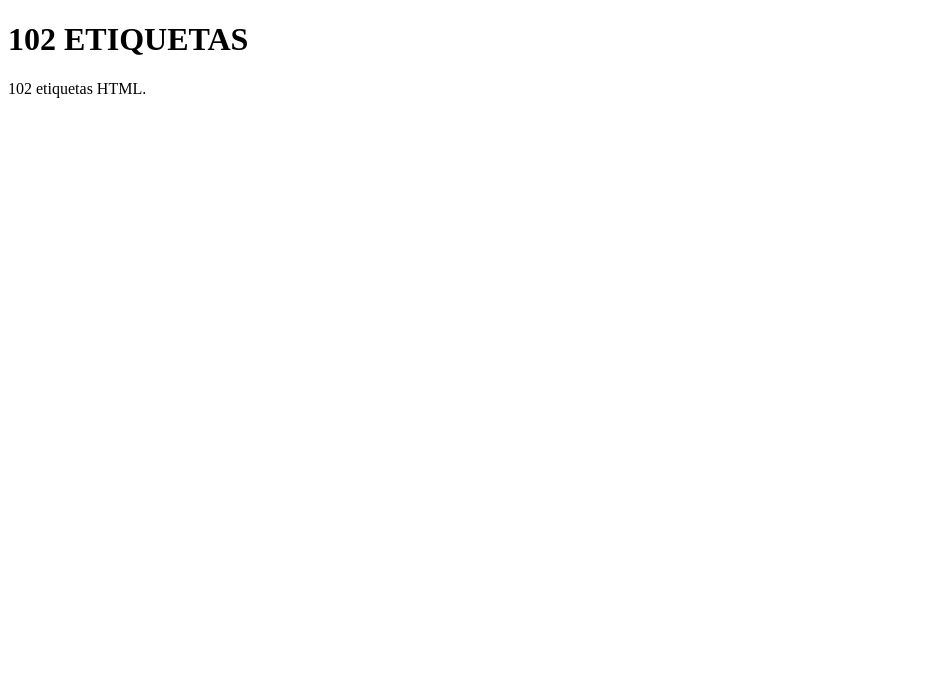
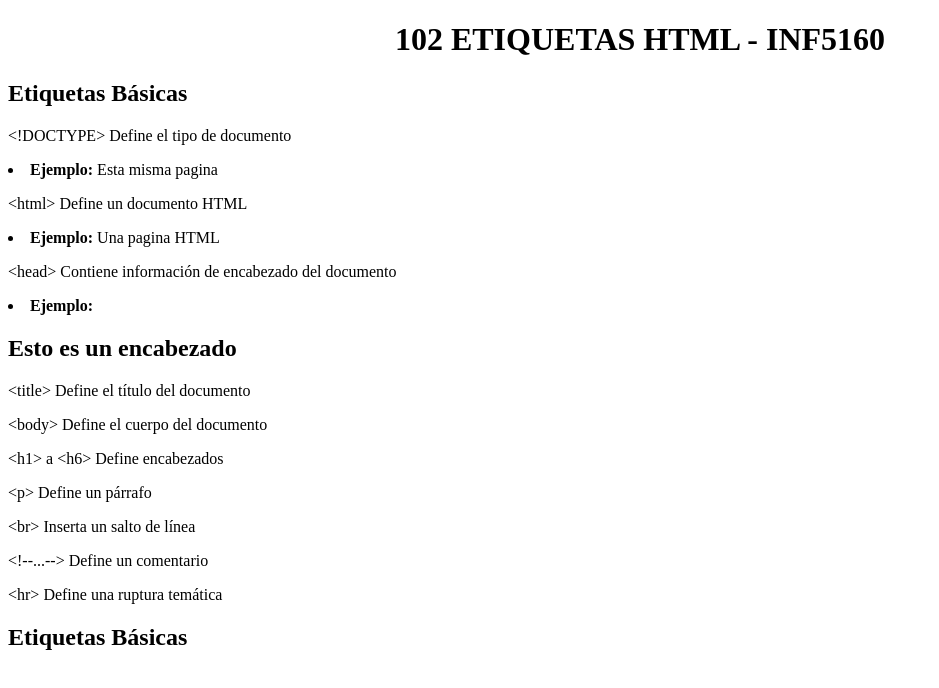
Before and after one commit to alt3m1s/alt3m1s.102.github.io, a plain HTML site: page index.html in a window 1280 px wide. Shown: the whole page, without its empty margins (0-939 px from the left). Drawn offline with Linux system fonts and the light colour scheme.

Commit message:
Test Encabezadp

```diff
--- a/index.html
+++ b/index.html
@@ -1,7 +1,34 @@
 <!DOCTYPE html>
 <html>
 <body>
-<h1>102 ETIQUETAS</h1>
-<p>102 etiquetas HTML.</p>
+    <title>HTML LABELS</title>
+    <center>
+        <h1>102 ETIQUETAS HTML - INF5160</h1>
+    </center>
+
+<h2>Etiquetas Básicas</h2>
+
+<p> &lt;!DOCTYPE&gt; Define el tipo de documento
+    <li> <strong>Ejemplo: </strong> Esta misma pagina</li>
+</p>
+
+<p> &lt;html&gt; Define un documento HTML
+    <li> <strong>Ejemplo: </strong> Una pagina HTML</li>
+</p>
+
+<p> &lt;head&gt; Contiene información de encabezado del documento
+    <li> <strong>Ejemplo: </strong> <h2>Esto es un encabezado</h2></li>
+</p>
+<p> &lt;title&gt; Define el título del documento</p>
+<p> &lt;body&gt; Define el cuerpo del documento</p>
+<p> &lt;h1&gt; a &lt;h6&gt; Define encabezados</p>
+<p> &lt;p&gt; Define un párrafo</p>
+<p> &lt;br&gt; Inserta un salto de línea</p>
+<p> &lt;!--...--&gt; Define un comentario</p>
+<p> &lt;hr&gt; Define una ruptura temática</p>
+
+<h2>Etiquetas Básicas</h2>
+
+
 </body>
 </html>
```
Also changed, not shown: Encabezado.html (added, +12 -0 lines).
